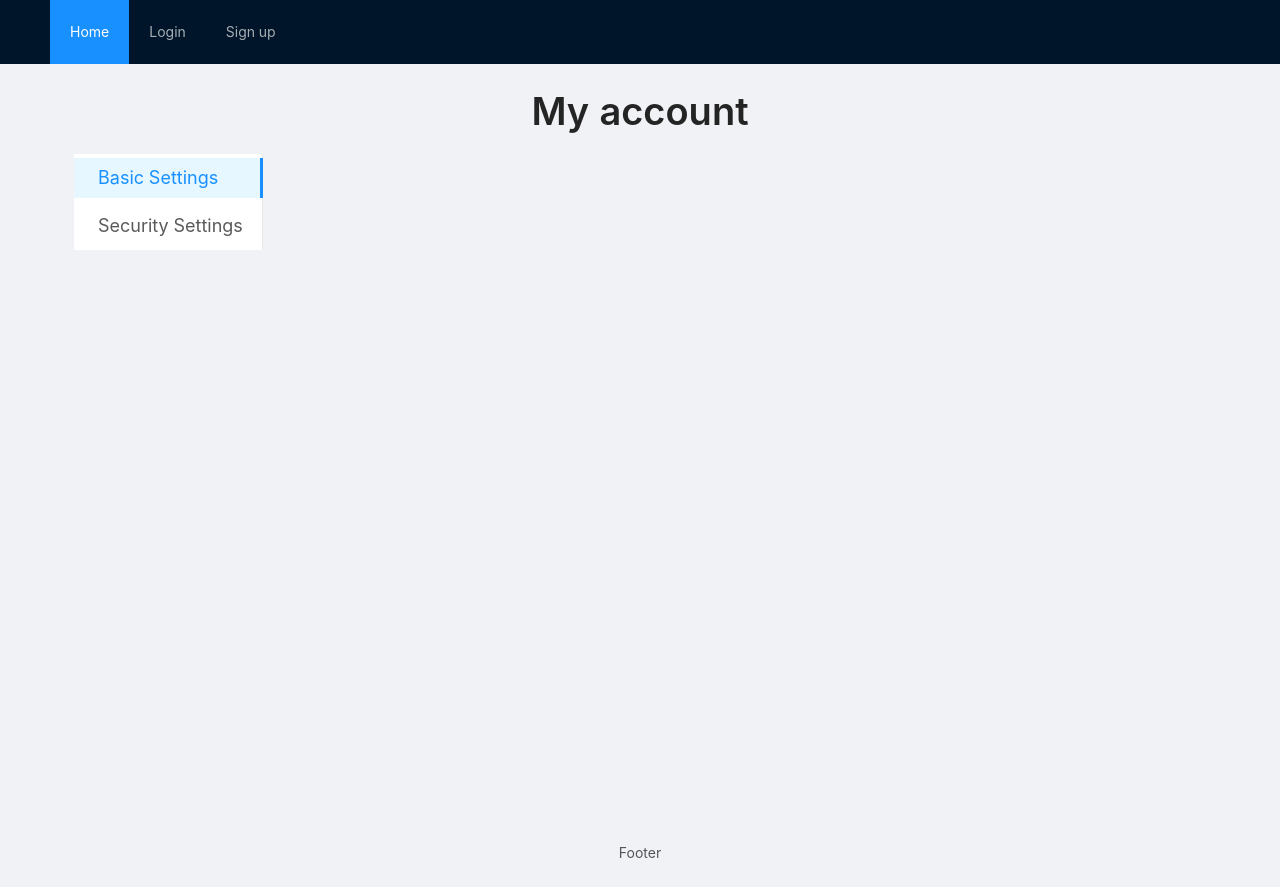
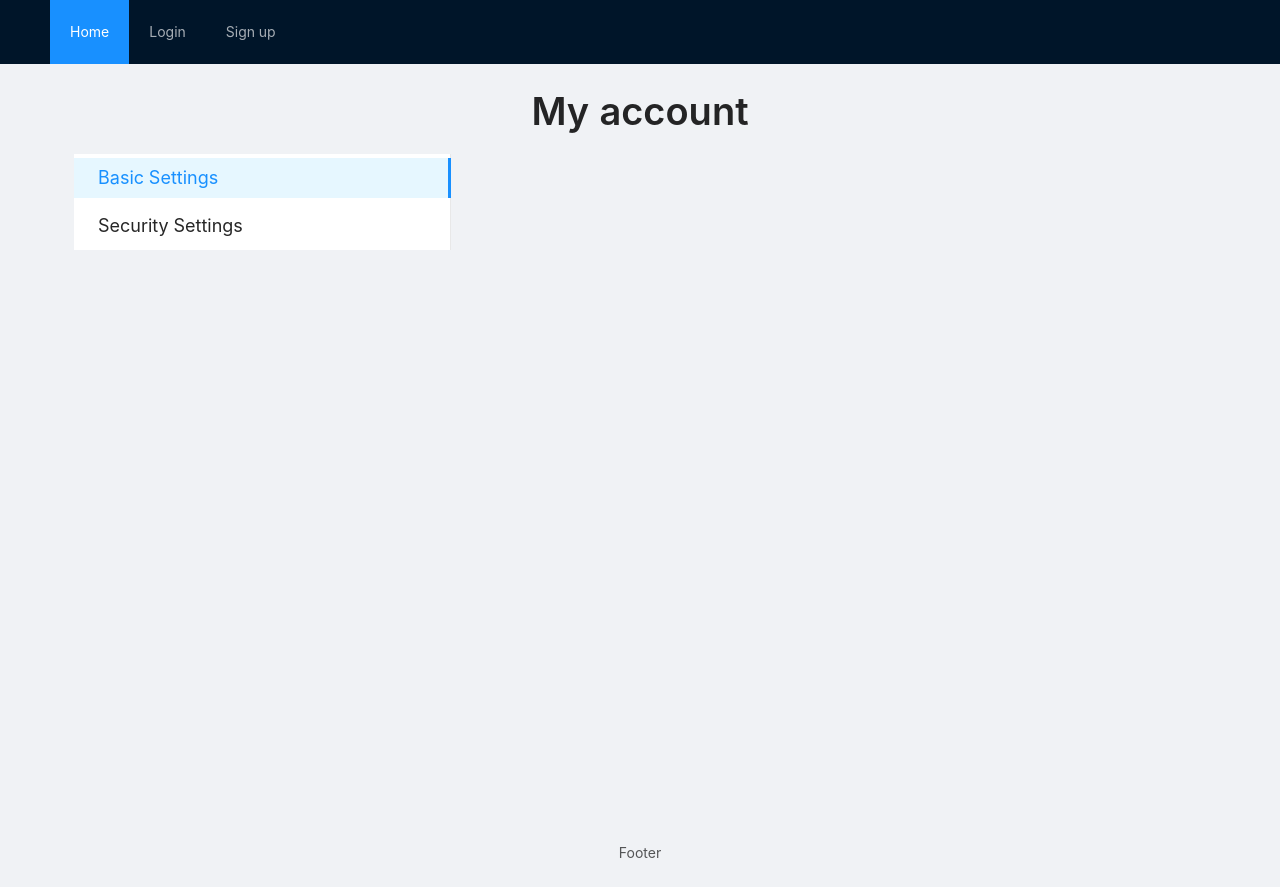
Before and after one commit to Terkea/django_react_template, a React (Create React App) app in the folder react/: page /my_profile in a window 1280 px wide. Built offline with nearby package versions, Linux system fonts and the light colour scheme.

Commit message:
urls for my_profile

```diff
--- a/react/src/BaseRouter.js
+++ b/react/src/BaseRouter.js
@@ -3,14 +3,14 @@ import { Route, Switch } from 'react-router-dom';
 
 import Login from './containers/Login';
 import Signup from './containers/Signup';
-import MyProfile from './containers/MyProfile';
+import MyProfile from './containers/MyProfile/MyProfile';
 
 const BaseRouter = () => (
     <Switch>
         {/* <Route exact path='/' /> HOMEPAGE */}
         <Route exact path='/login/' component={Login} />
         <Route exact path='/signup/' component={Signup} />
-        <Route exact path='/my_profile/' component={MyProfile} />
+        <Route path='/my_profile' component={MyProfile} />
     </Switch>
 )
 
--- a/react/src/containers/MyProfile.js
+++ /dev/null
@@ -1,60 +0,0 @@
-import React, { useState, Fragment } from 'react';
-import { Row, Col, Typography, Menu } from 'antd';
-import { AppstoreOutlined, MailOutlined, SettingOutlined } from '@ant-design/icons';
-
-import { connect } from 'react-redux';
-import { NavLink } from 'react-router-dom'
-import * as actions from '../store/actions/auth'; //this works like a namespace
-
-// destructure the props
-const { Title } = Typography;
-const { SubMenu } = Menu;
-
-const styles = {
-    heightForTheRow: {
-        minHeight: '80vh'
-    },
-    menuItem: {
-        fontSize: '18px'
-    }
-}
-
-
-const MyProfile = (props) => {
-    return (
-        <div>
-            <Title justify="center" align="middle" style={styles.titleStyle}>My account</Title>
-            <Row type="flex" style={styles.heightForTheRow}>
-                <Col span={4}>
-                    <Menu
-                        // onClick={handleClick}
-                        style={{ width: '100%' }}
-                        defaultSelectedKeys={['1']}
-                        defaultOpenKeys={['sub1']}
-                        mode="inline"
-                    >
-                        <Menu.Item style={styles.menuItem} key="1">Basic Settings</Menu.Item>
-                        <Menu.Item style={styles.menuItem} key="2">Security Settings</Menu.Item>
-                    </Menu>
-                </Col>
-                <Col span={20}>
-                    <Fragment>
-
-                    </Fragment>
-                </Col>
-            </Row>
-        </div>
-    );
-};
-
-const mapStateToProps = (state) => {
-    return {
-
-    }
-}
-
-const mapDispatchToProps = dispatch => {
-
-}
-
-export default connect(null, null)(MyProfile);
--- /dev/null
+++ b/react/src/containers/MyProfile/MyProfile.js
@@ -0,0 +1,74 @@
+import React, { useState, Fragment } from 'react';
+import { Row, Col, Typography, Divider, List, Menu } from 'antd';
+import { BrowserRouter as Router, Switch, Route, Link } from 'react-router-dom';
+import BasicSettings from './Settings/Basic';
+import SecuritySettings from './Settings/Security';
+
+import { AppstoreOutlined, MailOutlined, SettingOutlined } from '@ant-design/icons';
+
+import { connect } from 'react-redux';
+import { NavLink } from 'react-router-dom'
+import * as actions from '../../store/actions/auth'; //this works like a namespace
+
+// destructure the props
+const { Title } = Typography;
+const { SubMenu } = Menu;
+
+const styles = {
+    heightForTheRow: {
+        minHeight: '80vh'
+    },
+    menuItem: {
+        fontSize: '18px'
+    }
+}
+
+
+
+const MyProfile = (props) => {
+    const url = props.match.url;
+    return (
+        <div>
+            <Title justify="center" align="middle" style={styles.titleStyle}>My account</Title>
+            <Row type="flex" style={styles.heightForTheRow}>
+                <Router>
+                    <Col span={8}>
+                        <Menu
+                            // onClick={handleClick}
+                            style={{ width: '100%' }}
+                            defaultSelectedKeys={['1']}
+                            defaultOpenKeys={['sub1']}
+                            mode="inline"
+                        >
+                            <Menu.Item style={styles.menuItem} key="1">
+                                <Link to={`${url}/basic/`}>Basic Settings</Link>
+                            </Menu.Item>
+                            <Menu.Item style={styles.menuItem} key="2">
+                                <Link to={`${url}/security/`}>Security Settings</Link>
+                            </Menu.Item>
+                        </Menu>
+                    </Col>
+                    <Col span={20}>
+                        <Switch>
+                            {/* <Route exact path="/" component={Login} /> */}
+                            <Route exact path={`${url}/basic/`} component={BasicSettings} />
+                            <Route exact path={`${url}/security/`} component={SecuritySettings} />
+                        </Switch>
+                    </Col>
+                </Router>
+            </Row>
+        </div>
+    );
+};
+
+const mapStateToProps = (state) => {
+    return {
+
+    }
+}
+
+const mapDispatchToProps = dispatch => {
+
+}
+
+export default connect(null, null)(MyProfile);
--- /dev/null
+++ b/react/src/containers/MyProfile/Settings/Basic.js
@@ -0,0 +1,47 @@
+import React from 'react';
+import { List, Typography, Divider } from 'antd';
+
+const data = [
+    'Racing car sprays burning fuel into crowd.',
+    'Japanese princess to wed commoner.',
+    'Australian walks 100km after outback crash.',
+    'Man charged over missing wedding girl.',
+    'Los Angeles battles huge wildfires.',
+];
+
+export default function Basic() {
+    return (
+        <div>
+            <Divider orientation="left">Default Size</Divider>
+            <List
+                header={<div>Header</div>}
+                footer={<div>Footer</div>}
+                bordered
+                dataSource={data}
+                renderItem={item => (
+                    <List.Item>
+                        <Typography.Text mark>[ITEM]</Typography.Text> {item}
+                    </List.Item>
+                )}
+            />
+            <Divider orientation="left">Small Size</Divider>
+            <List
+                size="small"
+                header={<div>Header</div>}
+                footer={<div>Footer</div>}
+                bordered
+                dataSource={data}
+                renderItem={item => <List.Item>{item}</List.Item>}
+            />
+            <Divider orientation="left">Large Size</Divider>
+            <List
+                size="large"
+                header={<div>Header</div>}
+                footer={<div>Footer</div>}
+                bordered
+                dataSource={data}
+                renderItem={item => <List.Item>{item}</List.Item>}
+            />
+        </div>
+    )
+}
--- /dev/null
+++ b/react/src/containers/MyProfile/Settings/Security.js
@@ -0,0 +1,9 @@
+import React from 'react'
+
+export default function Security() {
+    return (
+        <div>
+            Hello Security Settings
+        </div>
+    )
+}
```
Also changed, not shown: 1 other file (tests, documents, lock files or other folders).
